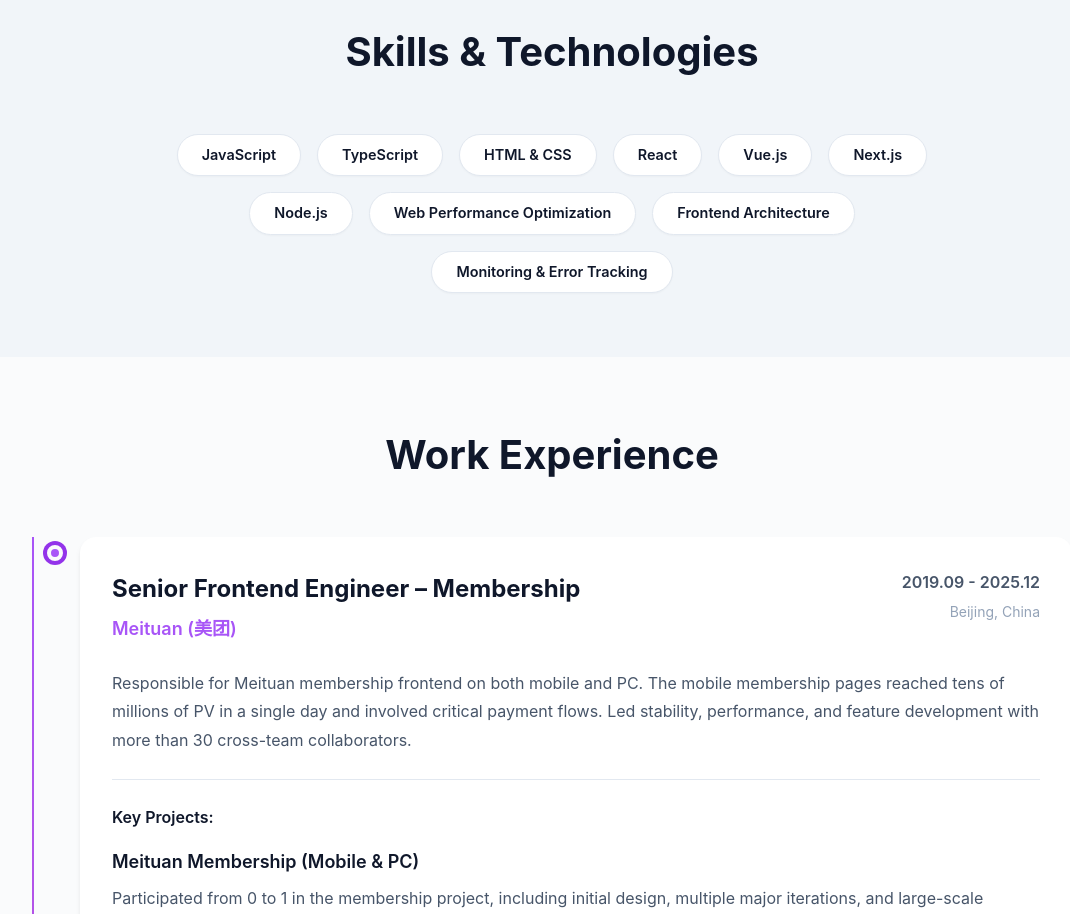
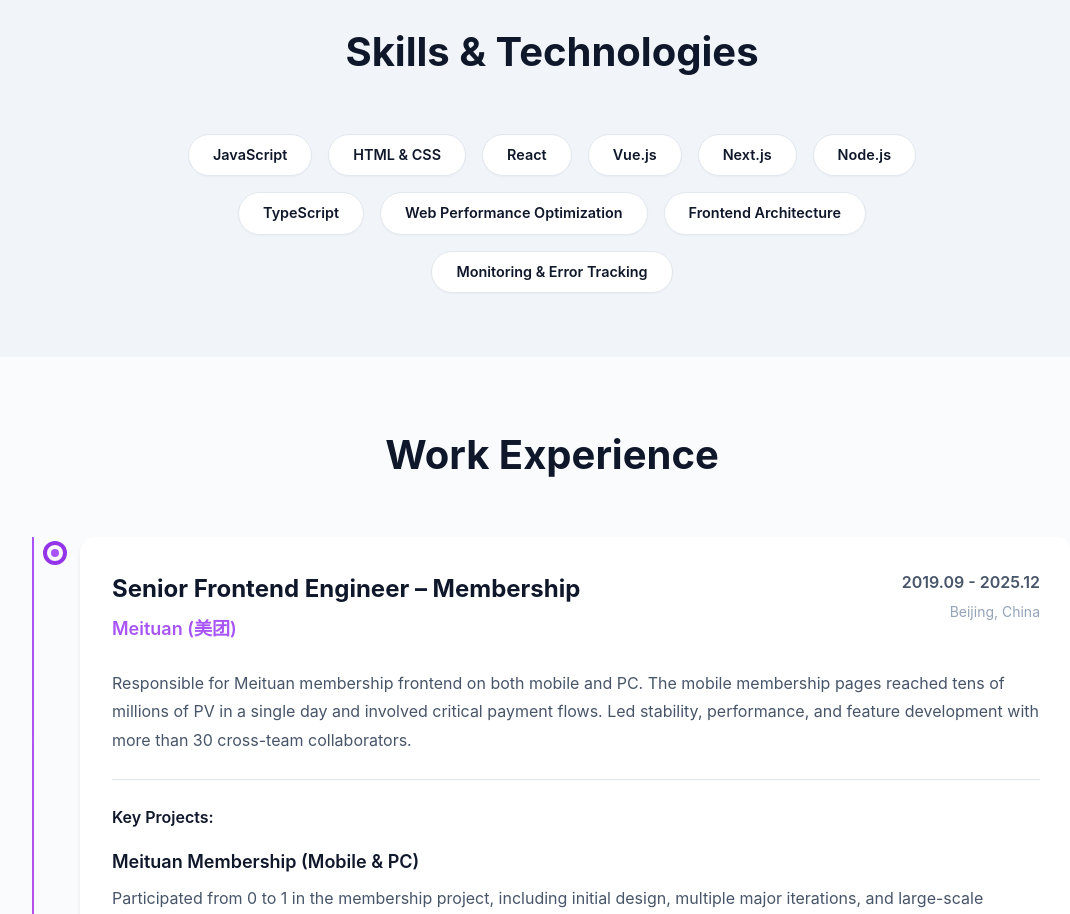
Before and after one commit to LoveShoneLiu/personalSites, a Next.js app: page / in a window 1280 px wide. Shown: the part 840-1754 px from the top of the page, without its empty margins (88-1158 px from the left). Built offline with nearby package versions, Linux system fonts and the light colour scheme.

Commit message:
fix: 调整位置

```diff
--- a/app/page.tsx
+++ b/app/page.tsx
@@ -18,12 +18,12 @@ const personalInfo = {
   ],
   skills: [
     "JavaScript",
-    "TypeScript",
     "HTML & CSS",
     "React",
     "Vue.js",
     "Next.js",
     "Node.js",
+    "TypeScript",
     "Web Performance Optimization",
     "Frontend Architecture",
     "Monitoring & Error Tracking",
```
